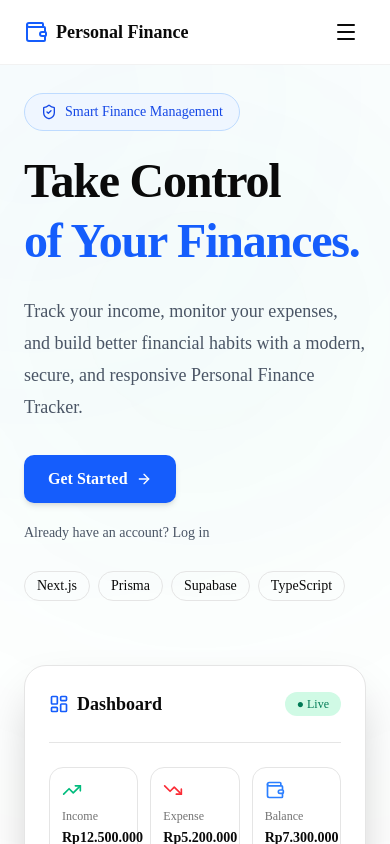
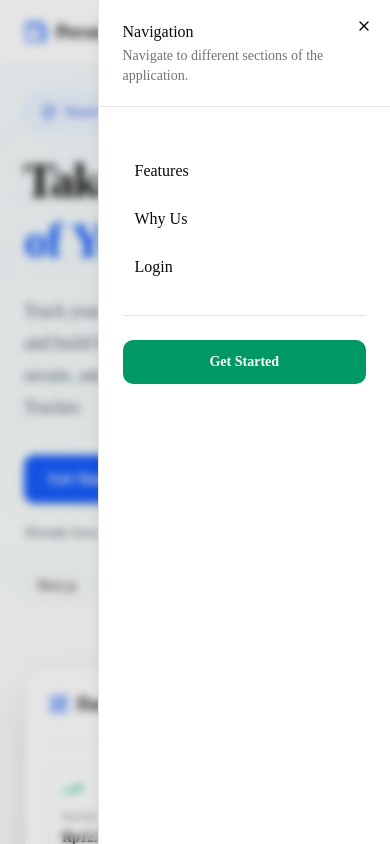
Before and after one commit to Desul27/personal-finance-tracker, a Next.js app: page / in a window 390 px wide. Both pictures are taken after a click on the button "Open navigation menu". Shown: the top 844 px of the page. Built offline with nearby package versions, Linux system fonts and the light colour scheme.

Commit message:
feat: finalize landing page and pass production build

```diff
--- a/src/actions/register.ts
+++ b/src/actions/register.ts
@@ -66,7 +66,7 @@
     },
   });
 
-console.log(user);
+// console.log(user);
 
 return {
       success: true,
--- a/src/app/globals.css
+++ b/src/app/globals.css
@@ -128,3 +128,7 @@
     @apply font-sans;
   }
 }
+
+html {
+  scroll-behavior: smooth;
+}
--- a/src/app/layout.tsx
+++ b/src/app/layout.tsx
@@ -26,6 +26,7 @@
   return (
     <html
       lang="en"
+      data-scroll-behavior="smooth"
       suppressHydrationWarning
       className={`${geistSans.variable} ${geistMono.variable} h-full antialiased`}
     >
--- a/src/components/landing/Navbar.tsx
+++ b/src/components/landing/Navbar.tsx
@@ -1,10 +1,27 @@
+"use client";
+
+import { useState } from "react";
 import Link from "next/link";
 import {
   Menu,
   Wallet,
 } from "lucide-react";
+import {
+  Sheet,
+  SheetContent,
+  SheetDescription,
+  SheetHeader,
+  SheetTitle,
+  SheetTrigger,
+} from "@/components/ui/sheet";
 
 export default function Navbar() {
+  const [open, setOpen] = useState(false);
+  const closeMenu = () => {
+
+  setOpen(false);
+};
+
   return (
     <header
       className="
@@ -64,6 +81,7 @@
         >
           <Link
             href="#features"
+
             className="
               text-sm
               font-medium
@@ -77,6 +95,7 @@
 
           <Link
             href="#why-us"
+
             className="
               text-sm
               font-medium
@@ -90,6 +109,7 @@
 
           <Link
             href="/login"
+
             className="
               text-sm
               font-medium
@@ -103,6 +123,7 @@
 
           <Link
             href="/register"
+
             className="
               rounded-lg
               bg-blue-600
@@ -125,6 +146,11 @@
 
         {/* Mobile Menu */}
 
+          <Sheet
+            open={open}
+            onOpenChange={setOpen}
+            >
+            <SheetTrigger asChild>
               <button
                 className="
                   rounded-lg
@@ -133,9 +159,118 @@
                   hover:bg-muted
                   lg:hidden
                 "
+                aria-label="Open navigation menu"
               >
                 <Menu className="h-6 w-6" />
               </button>
+            </SheetTrigger>
+
+                <SheetContent
+                  side="right"
+                  className="w-75 p-0"
+                >
+<SheetHeader
+  className="
+    border-b
+    px-6
+    py-5
+  "
+>
+  <SheetTitle
+    className="text-left"
+  >
+    Navigation
+  </SheetTitle>
+
+  <SheetDescription
+    className="text-left"
+  >
+    Navigate to different sections of the application.
+  </SheetDescription>
+</SheetHeader>
+
+                  <nav
+                    className="
+                      flex
+                      flex-col
+                      px-6
+                      py-6
+                    "
+                  >
+                    <Link
+                      href="#features"
+                      onClick={closeMenu}
+                      className="
+                        rounded-md
+                        px-3
+                        py-3
+                        text-base
+                        font-medium
+                        transition-colors
+                        hover:bg-muted
+                        hover:text-emerald-500
+                      "
+                    >
+                      Features
+                    </Link>
+
+                    <Link
+                      href="#why-us"
+                      onClick={closeMenu}
+                      className="
+                        rounded-md
+                        px-3
+                        py-3
+                        text-base
+                        font-medium
+                        transition-colors
+                        hover:bg-muted
+                        hover:text-emerald-500
+                      "
+                    >
+                      Why Us
+                    </Link>
+
+                    <Link
+                      href="/login"
+                      onClick={closeMenu}
+                      className="
+                        rounded-md
+                        px-3
+                        py-3
+                        text-base
+                        font-medium
+                        transition-colors
+                        hover:bg-muted
+                        hover:text-emerald-500
+                      "
+                    >
+                      Login
+                    </Link>
+
+                    <div className="my-6 border-t" />
+
+                    <Link
+                      href="/register"
+                      onClick={closeMenu}
+                      className="
+                        rounded-lg
+                        bg-emerald-600
+                        px-5
+                        py-3
+                        text-center
+                        font-semibold
+                        text-white
+                        transition-all
+                        duration-300
+                        hover:bg-emerald-700
+                      "
+                    >
+                      Get Started
+                    </Link>
+                  </nav>
+                </SheetContent>
+          </Sheet>
       </nav>
     </header>
   );
--- /dev/null
+++ b/src/components/ui/sheet.tsx
@@ -0,0 +1,147 @@
+"use client"
+
+import * as React from "react"
+import { Dialog as SheetPrimitive } from "radix-ui"
+
+import { cn } from "@/lib/utils"
+import { Button } from "@/components/ui/button"
+import { XIcon } from "lucide-react"
+
+function Sheet({ ...props }: React.ComponentProps<typeof SheetPrimitive.Root>) {
+  return <SheetPrimitive.Root data-slot="sheet" {...props} />
+}
+
+function SheetTrigger({
+  ...props
+}: React.ComponentProps<typeof SheetPrimitive.Trigger>) {
+  return <SheetPrimitive.Trigger data-slot="sheet-trigger" {...props} />
+}
+
+function SheetClose({
+  ...props
+}: React.ComponentProps<typeof SheetPrimitive.Close>) {
+  return <SheetPrimitive.Close data-slot="sheet-close" {...props} />
+}
+
+function SheetPortal({
+  ...props
+}: React.ComponentProps<typeof SheetPrimitive.Portal>) {
+  return <SheetPrimitive.Portal data-slot="sheet-portal" {...props} />
+}
+
+function SheetOverlay({
+  className,
+  ...props
+}: React.ComponentProps<typeof SheetPrimitive.Overlay>) {
+  return (
+    <SheetPrimitive.Overlay
+      data-slot="sheet-overlay"
+      className={cn(
+        "fixed inset-0 z-50 bg-black/10 duration-100 supports-backdrop-filter:backdrop-blur-xs data-open:animate-in data-open:fade-in-0 data-closed:animate-out data-closed:fade-out-0",
+        className
+      )}
+      {...props}
+    />
+  )
+}
+
+function SheetContent({
+  className,
+  children,
+  side = "right",
+  showCloseButton = true,
+  ...props
+}: React.ComponentProps<typeof SheetPrimitive.Content> & {
+  side?: "top" | "right" | "bottom" | "left"
+  showCloseButton?: boolean
+}) {
+  return (
+    <SheetPortal>
+      <SheetOverlay />
+      <SheetPrimitive.Content
+        data-slot="sheet-content"
+        data-side={side}
+        className={cn(
+          "fixed z-50 flex flex-col gap-4 bg-popover bg-clip-padding text-sm text-popover-foreground shadow-lg transition duration-200 ease-in-out data-[side=bottom]:inset-x-0 data-[side=bottom]:bottom-0 data-[side=bottom]:h-auto data-[side=bottom]:border-t data-[side=left]:inset-y-0 data-[side=left]:left-0 data-[side=left]:h-full data-[side=left]:w-3/4 data-[side=left]:border-r data-[side=right]:inset-y-0 data-[side=right]:right-0 data-[side=right]:h-full data-[side=right]:w-3/4 data-[side=right]:border-l data-[side=top]:inset-x-0 data-[side=top]:top-0 data-[side=top]:h-auto data-[side=top]:border-b data-[side=left]:sm:max-w-sm data-[side=right]:sm:max-w-sm data-open:animate-in data-open:fade-in-0 data-[side=bottom]:data-open:slide-in-from-bottom-10 data-[side=left]:data-open:slide-in-from-left-10 data-[side=right]:data-open:slide-in-from-right-10 data-[side=top]:data-open:slide-in-from-top-10 data-closed:animate-out data-closed:fade-out-0 data-[side=bottom]:data-closed:slide-out-to-bottom-10 data-[side=left]:data-closed:slide-out-to-left-10 data-[side=right]:data-closed:slide-out-to-right-10 data-[side=top]:data-closed:slide-out-to-top-10",
+          className
+        )}
+        {...props}
+      >
+        {children}
+        {showCloseButton && (
+          <SheetPrimitive.Close data-slot="sheet-close" asChild>
+            <Button
+              variant="ghost"
+              className="absolute top-3 right-3"
+              size="icon-sm"
+            >
+              <XIcon
+              />
+              <span className="sr-only">Close</span>
+            </Button>
+          </SheetPrimitive.Close>
+        )}
+      </SheetPrimitive.Content>
+    </SheetPortal>
+  )
+}
+
+function SheetHeader({ className, ...props }: React.ComponentProps<"div">) {
+  return (
+    <div
+      data-slot="sheet-header"
+      className={cn("flex flex-col gap-0.5 p-4", className)}
+      {...props}
+    />
+  )
+}
+
+function SheetFooter({ className, ...props }: React.ComponentProps<"div">) {
+  return (
+    <div
+      data-slot="sheet-footer"
+      className={cn("mt-auto flex flex-col gap-2 p-4", className)}
+      {...props}
+    />
+  )
+}
+
+function SheetTitle({
+  className,
+  ...props
+}: React.ComponentProps<typeof SheetPrimitive.Title>) {
+  return (
+    <SheetPrimitive.Title
+      data-slot="sheet-title"
+      className={cn(
+        "font-heading text-base font-medium text-foreground",
+        className
+      )}
+      {...props}
+    />
+  )
+}
+
+function SheetDescription({
+  className,
+  ...props
+}: React.ComponentProps<typeof SheetPrimitive.Description>) {
+  return (
+    <SheetPrimitive.Description
+      data-slot="sheet-description"
+      className={cn("text-sm text-muted-foreground", className)}
+      {...props}
+    />
+  )
+}
+
+export {
+  Sheet,
+  SheetTrigger,
+  SheetClose,
+  SheetContent,
+  SheetHeader,
+  SheetFooter,
+  SheetTitle,
+  SheetDescription,
+}
```
Lines whose indentation alone changed are shown as unchanged.
